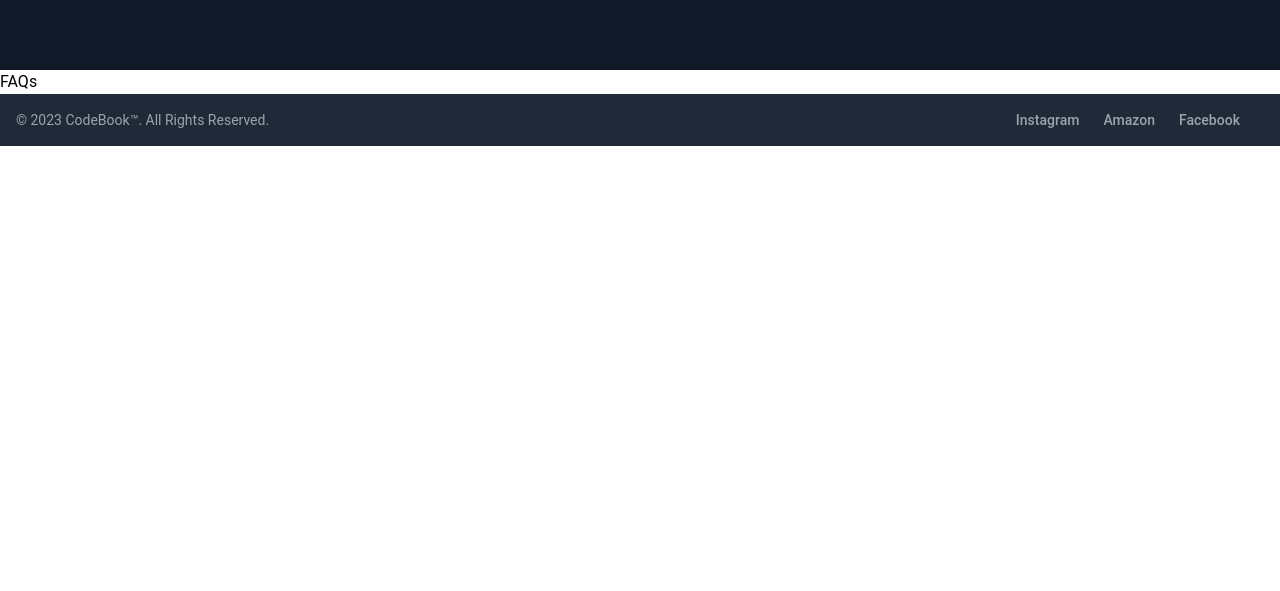
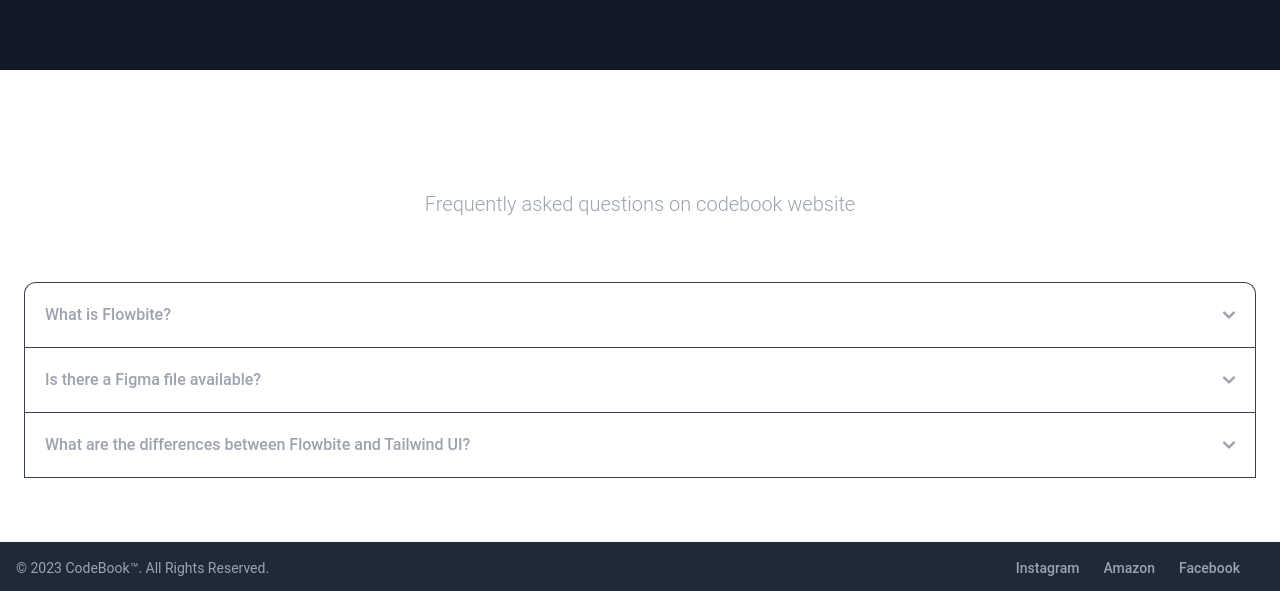
Before and after one commit to ariframaps/codebook, a React (Create React App) app: page / in a window 1280 px wide. Shown: the part 1996-2587 px from the top of the page. Before the commit the page ends 2142 px from the top, so only its background shows below. Built offline with nearby package versions, Linux system fonts and the light colour scheme.

Commit message:
homepage faq component

```diff
--- a/src/output.css
+++ b/src/output.css
@@ -561,6 +561,10 @@ video {
   pointer-events: none;
 }
 
+.collapse {
+  visibility: collapse;
+}
+
 .absolute {
   position: absolute;
 }
@@ -676,6 +680,10 @@ video {
   margin-top: 0.625rem;
 }
 
+.mb-2 {
+  margin-bottom: 0.5rem;
+}
+
 .block {
   display: block;
 }
@@ -712,6 +720,10 @@ video {
   height: 2rem;
 }
 
+.h-3 {
+  height: 0.75rem;
+}
+
 .min-h-screen {
   min-height: 100vh;
 }
@@ -736,6 +748,10 @@ video {
   width: 100%;
 }
 
+.w-3 {
+  width: 0.75rem;
+}
+
 .max-w-screen-xl {
   max-width: 1280px;
 }
@@ -752,6 +768,19 @@ video {
   max-width: 24rem;
 }
 
+.shrink-0 {
+  flex-shrink: 0;
+}
+
+.rotate-180 {
+  --tw-rotate: 180deg;
+  transform: translate(var(--tw-translate-x), var(--tw-translate-y)) rotate(var(--tw-rotate)) skewX(var(--tw-skew-x)) skewY(var(--tw-skew-y)) scaleX(var(--tw-scale-x)) scaleY(var(--tw-scale-y));
+}
+
+.list-disc {
+  list-style-type: disc;
+}
+
 .flex-col {
   flex-direction: column;
 }
@@ -782,6 +811,10 @@ video {
 
 .gap-8 {
   gap: 2rem;
+}
+
+.gap-3 {
+  gap: 0.75rem;
 }
 
 .space-x-3 > :not([hidden]) ~ :not([hidden]) {
@@ -842,12 +875,25 @@ video {
   border-top-right-radius: 0.5rem;
 }
 
+.rounded-t-xl {
+  border-top-left-radius: 0.75rem;
+  border-top-right-radius: 0.75rem;
+}
+
 .border {
   border-width: 1px;
 }
 
 .border-b {
   border-bottom-width: 1px;
+}
+
+.border-b-0 {
+  border-bottom-width: 0px;
+}
+
+.border-t-0 {
+  border-top-width: 0px;
 }
 
 .border-gray-100 {
@@ -983,6 +1029,10 @@ video {
   padding-bottom: 1.25rem;
 }
 
+.ps-5 {
+  padding-inline-start: 1.25rem;
+}
+
 .text-center {
   text-align: center;
 }
@@ -1091,6 +1141,11 @@ video {
 .text-yellow-300 {
   --tw-text-opacity: 1;
   color: rgb(253 224 71 / var(--tw-text-opacity));
+}
+
+.text-blue-600 {
+  --tw-text-opacity: 1;
+  color: rgb(37 99 235 / var(--tw-text-opacity));
 }
 
 .shadow {
@@ -1127,6 +1182,11 @@ body {
   background-color: rgb(30 64 175 / var(--tw-bg-opacity));
 }
 
+.hover\:bg-blue-100:hover {
+  --tw-bg-opacity: 1;
+  background-color: rgb(219 234 254 / var(--tw-bg-opacity));
+}
+
 .hover\:text-blue-700:hover {
   --tw-text-opacity: 1;
   color: rgb(29 78 216 / var(--tw-text-opacity));
@@ -1197,6 +1257,11 @@ body {
   --tw-ring-color: rgb(147 197 253 / var(--tw-ring-opacity));
 }
 
+.focus\:ring-blue-200:focus {
+  --tw-ring-opacity: 1;
+  --tw-ring-color: rgb(191 219 254 / var(--tw-ring-opacity));
+}
+
 .dark\:divide-gray-600:is(.dark *) > :not([hidden]) ~ :not([hidden]) {
   --tw-divide-opacity: 1;
   border-color: rgb(75 85 99 / var(--tw-divide-opacity));
@@ -1262,6 +1327,11 @@ body {
   color: rgb(75 85 99 / var(--tw-text-opacity));
 }
 
+.dark\:text-blue-500:is(.dark *) {
+  --tw-text-opacity: 1;
+  color: rgb(59 130 246 / var(--tw-text-opacity));
+}
+
 .dark\:placeholder-gray-400:is(.dark *)::placeholder {
   --tw-placeholder-opacity: 1;
   color: rgb(156 163 175 / var(--tw-placeholder-opacity));
@@ -1280,6 +1350,11 @@ body {
 .dark\:hover\:bg-gray-700:hover:is(.dark *) {
   --tw-bg-opacity: 1;
   background-color: rgb(55 65 81 / var(--tw-bg-opacity));
+}
+
+.dark\:hover\:bg-gray-800:hover:is(.dark *) {
+  --tw-bg-opacity: 1;
+  background-color: rgb(31 41 55 / var(--tw-bg-opacity));
 }
 
 .dark\:hover\:text-white:hover:is(.dark *) {
@@ -1562,3 +1637,7 @@ body {
 .rtl\:space-x-reverse:where([dir="rtl"], [dir="rtl"] *) > :not([hidden]) ~ :not([hidden]) {
   --tw-space-x-reverse: 1;
 }
+
+.rtl\:text-right:where([dir="rtl"], [dir="rtl"] *) {
+  text-align: right;
+}
--- a/src/pages/Home/Components/FAQs.js
+++ b/src/pages/Home/Components/FAQs.js
@@ -1,5 +1,61 @@
 export const FAQs = () => {
     return (
-        <section>FAQs</section>
+        <section>
+            <div className="py-8 px-4 mx-auto max-w-screen-xl lg:py-16 lg:px-6 ">
+                <div className="mx-auto max-w-screen-sm text-center mb-8 lg:mb-16">
+                    <h2 className="mb-4 text-4xl tracking-tight font-extrabold text-gray-900 dark:text-white">Question in mind?</h2>
+                    <p className="font-light text-gray-500 lg:mb-16 sm:text-xl dark:text-gray-400">Frequently asked questions on codebook website</p>
+                </div>
+                <div id="accordion-color" data-accordion="collapse" data-active-classes="bg-blue-100 dark:bg-gray-800 text-blue-600 dark:text-white">
+                    <h2 id="accordion-color-heading-1">
+                        <button type="button" className="flex items-center justify-between w-full p-5 font-medium rtl:text-right text-gray-500 border border-b-0 border-gray-200 rounded-t-xl focus:ring-4 focus:ring-blue-200 dark:focus:ring-blue-800 dark:border-gray-700 dark:text-gray-400 hover:bg-blue-100 dark:hover:bg-gray-800 gap-3" data-accordion-target="#accordion-color-body-1" aria-expanded="true" aria-controls="accordion-color-body-1">
+                            <span>What is Flowbite?</span>
+                            <svg data-accordion-icon className="w-3 h-3 rotate-180 shrink-0" aria-hidden="true" xmlns="http://www.w3.org/2000/svg" fill="none" viewBox="0 0 10 6">
+                                <path stroke="currentColor" stroke-linecap="round" stroke-linejoin="round" stroke-width="2" d="M9 5 5 1 1 5" />
+                            </svg>
+                        </button>
+                    </h2>
+                    <div id="accordion-color-body-1" className="hidden" aria-labelledby="accordion-color-heading-1">
+                        <div className="p-5 border border-b-0 border-gray-200 dark:border-gray-700 dark:bg-gray-900">
+                            <p className="mb-2 text-gray-500 dark:text-gray-400">Flowbite is an open-source library of interactive components built on top of Tailwind CSS including buttons, dropdowns, modals, navbars, and more.</p>
+                            <p className="text-gray-500 dark:text-gray-400">Check out this guide to learn how to <a href="/docs/getting-started/introduction/" className="text-blue-600 dark:text-blue-500 hover:underline">get started</a> and start developing websites even faster with components on top of Tailwind CSS.</p>
+                        </div>
+                    </div>
+                    <h2 id="accordion-color-heading-2">
+                        <button type="button" className="flex items-center justify-between w-full p-5 font-medium rtl:text-right text-gray-500 border border-b-0 border-gray-200 focus:ring-4 focus:ring-blue-200 dark:focus:ring-blue-800 dark:border-gray-700 dark:text-gray-400 hover:bg-blue-100 dark:hover:bg-gray-800 gap-3" data-accordion-target="#accordion-color-body-2" aria-expanded="false" aria-controls="accordion-color-body-2">
+                            <span>Is there a Figma file available?</span>
+                            <svg data-accordion-icon className="w-3 h-3 rotate-180 shrink-0" aria-hidden="true" xmlns="http://www.w3.org/2000/svg" fill="none" viewBox="0 0 10 6">
+                                <path stroke="currentColor" stroke-linecap="round" stroke-linejoin="round" stroke-width="2" d="M9 5 5 1 1 5" />
+                            </svg>
+                        </button>
+                    </h2>
+                    <div id="accordion-color-body-2" className="hidden" aria-labelledby="accordion-color-heading-2">
+                        <div className="p-5 border border-b-0 border-gray-200 dark:border-gray-700">
+                            <p className="mb-2 text-gray-500 dark:text-gray-400">Flowbite is first conceptualized and designed using the Figma software so everything you see in the library has a design equivalent in our Figma file.</p>
+                            <p className="text-gray-500 dark:text-gray-400">Check out the <a href="https://flowbite.com/figma/" className="text-blue-600 dark:text-blue-500 hover:underline">Figma design system</a> based on the utility classes from Tailwind CSS and components from Flowbite.</p>
+                        </div>
+                    </div>
+                    <h2 id="accordion-color-heading-3">
+                        <button type="button" className="flex items-center justify-between w-full p-5 font-medium rtl:text-right text-gray-500 border border-gray-200 focus:ring-4 focus:ring-blue-200 dark:focus:ring-blue-800 dark:border-gray-700 dark:text-gray-400 hover:bg-blue-100 dark:hover:bg-gray-800 gap-3" data-accordion-target="#accordion-color-body-3" aria-expanded="false" aria-controls="accordion-color-body-3">
+                            <span>What are the differences between Flowbite and Tailwind UI?</span>
+                            <svg data-accordion-icon className="w-3 h-3 rotate-180 shrink-0" aria-hidden="true" xmlns="http://www.w3.org/2000/svg" fill="none" viewBox="0 0 10 6">
+                                <path stroke="currentColor" stroke-linecap="round" stroke-linejoin="round" stroke-width="2" d="M9 5 5 1 1 5" />
+                            </svg>
+                        </button>
+                    </h2>
+                    <div id="accordion-color-body-3" className="hidden" aria-labelledby="accordion-color-heading-3">
+                        <div className="p-5 border border-t-0 border-gray-200 dark:border-gray-700">
+                            <p className="mb-2 text-gray-500 dark:text-gray-400">The main difference is that the core components from Flowbite are open source under the MIT license, whereas Tailwind UI is a paid product. Another difference is that Flowbite relies on smaller and standalone components, whereas Tailwind UI offers sections of pages.</p>
+                            <p className="mb-2 text-gray-500 dark:text-gray-400">However, we actually recommend using both Flowbite, Flowbite Pro, and even Tailwind UI as there is no technical reason stopping you from using the best of two worlds.</p>
+                            <p className="mb-2 text-gray-500 dark:text-gray-400">Learn more about these technologies:</p>
+                            <ul className="ps-5 text-gray-500 list-disc dark:text-gray-400">
+                                <li><a href="https://flowbite.com/pro/" className="text-blue-600 dark:text-blue-500 hover:underline">Flowbite Pro</a></li>
+                                <li><a href="https://tailwindui.com/" rel="nofollow" className="text-blue-600 dark:text-blue-500 hover:underline">Tailwind UI</a></li>
+                            </ul>
+                        </div>
+                    </div>
+                </div>
+            </div>
+        </section>
     )
 }
```
